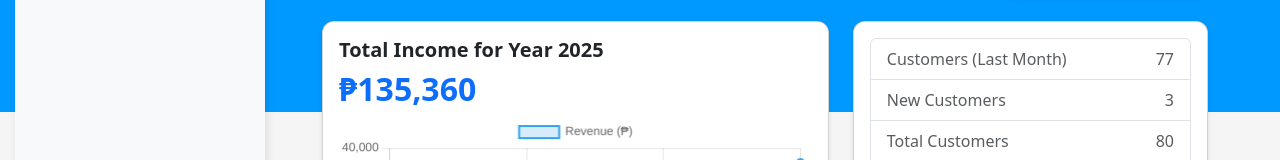
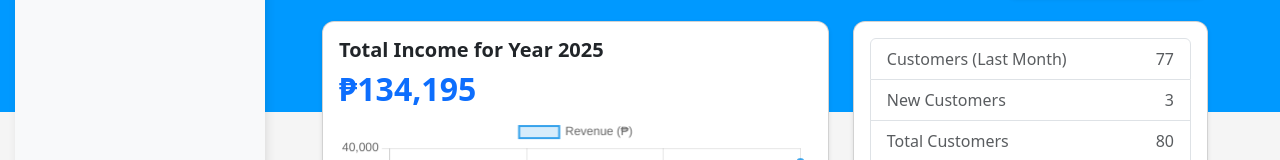
Before and after one commit to CyrilMel/Water-System, a Vue app in the folder client-side/: page /dashboard in a window 1280 px wide. Shown: the part 248-408 px from the top of the page. Built offline with nearby package versions, Linux system fonts and the light colour scheme; sample sign-in values are in the browser's storage.

Commit message:
chart updated

```diff
--- a/client-side/src/views/DashboardView.vue
+++ b/client-side/src/views/DashboardView.vue
@@ -36,7 +36,7 @@
       <div class="col-lg-7">
         <div class="card p-3">
           <h5 class="fw-bold">Total Income for Year 2025</h5>
-          <h2 class="text-primary fw-bold">₱135,360</h2>
+          <h2 class="text-primary fw-bold">₱134,195</h2>
           <!-- Placeholder for chart -->
           <canvas id="balanceChart"></canvas>
         </div>
@@ -172,7 +172,7 @@ export default {
         labels: ['Jan', 'Feb', 'Mar', 'Apr'],
         datasets: [{
           label: 'Revenue (₱)',
-          data: [30840, 32840, 34840, 36840],
+          data: [30965, 31550, 34840, 36840],
           fill: true,
           backgroundColor: 'rgba(54, 162, 235, 0.2)',
           borderColor: 'rgba(54, 162, 235, 1)',
```
